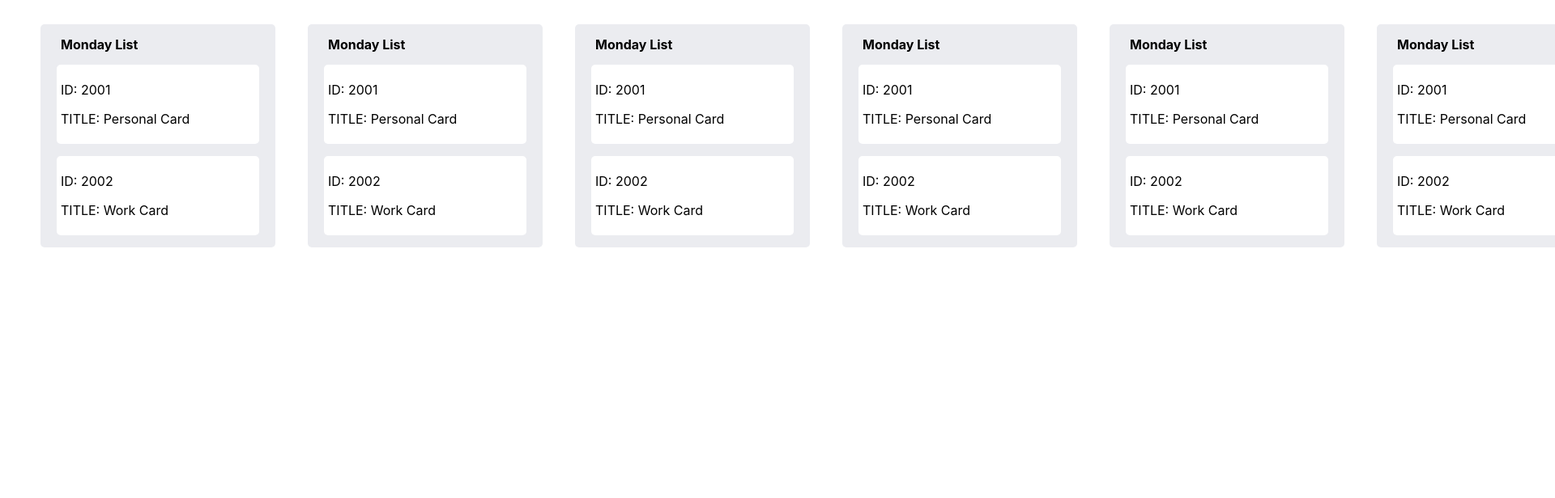
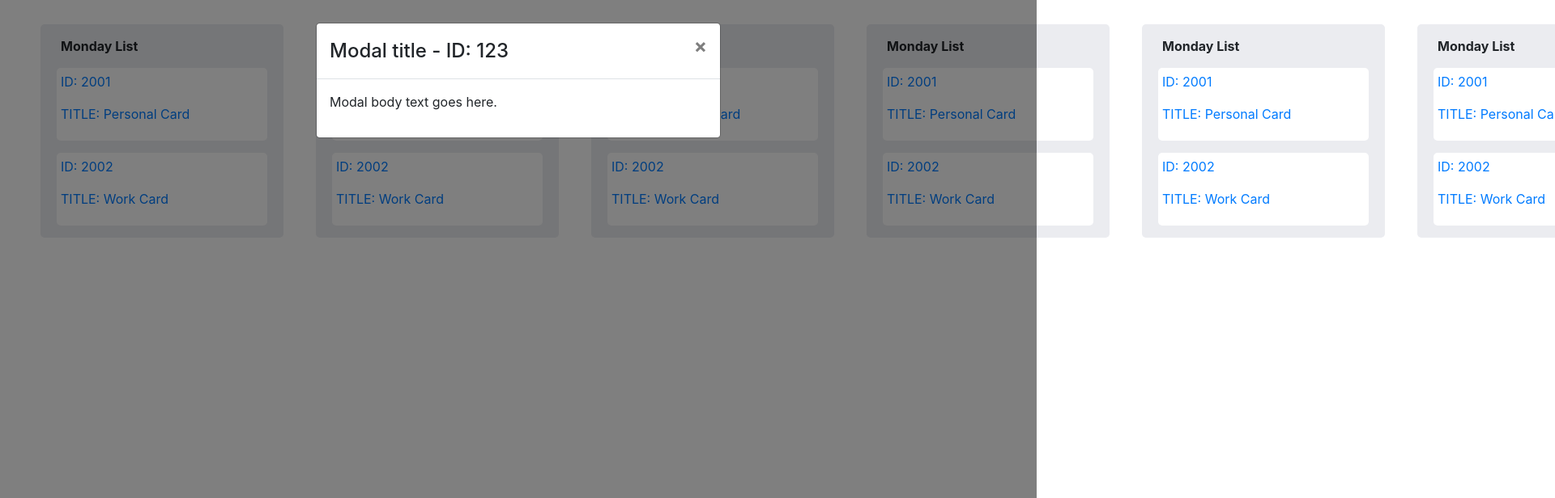
Before and after one commit to zalkar-z/daily, a React (Create React App) app: page /checklist/12345 in a window 1280 px wide. Shown: the top 616 px of the page at 81% size, 1920 px wide, since content can reach past the window. Built offline with nearby package versions, Linux system fonts and the light colour scheme.

Commit message:
add modal routing logic to checklists

```diff
--- a/package.json
+++ b/package.json
@@ -7,13 +7,17 @@
     "@testing-library/react": "^9.3.2",
     "@testing-library/user-event": "^7.1.2",
     "@types/jest": "^24.0.0",
+    "@types/lodash": "^4.14.161",
     "@types/node": "^12.0.0",
     "@types/react": "^16.9.0",
     "@types/react-dom": "^16.9.0",
+    "@types/react-router-dom": "^5.1.5",
     "bootstrap": "^4.5.2",
+    "lodash": "^4.17.20",
     "react": "^16.13.1",
     "react-bootstrap": "^1.3.0",
     "react-dom": "^16.13.1",
+    "react-router-dom": "^5.2.0",
     "react-scripts": "3.4.3",
     "typescript": "~3.7.2"
   },
--- a/src/components/Board/Board.tsx
+++ b/src/components/Board/Board.tsx
@@ -1,11 +1,33 @@
-import React, { ReactElement } from 'react';
+import React, { ReactElement, useState, useEffect } from 'react';
+import { RouteComponentProps } from 'react-router-dom';
+import { has } from 'lodash';
+
 import List from '../List/List';
+import Checklist from '../Checklist/Checklist';
 
 import './Board.css';
 
 const listIds = ['1001', '1002', '1003', '1004', '1005', '1006'];
 
-const Board: React.FC = () => {
+interface Props {
+  match: object,
+  history: object,
+}
+
+const Board: React.FC<Props & RouteComponentProps> = ({ match, history }) => {
+  const [ modalVisible, setModalVisible ] = useState(false);
+
+  useEffect(() => {
+    if (has(match, 'params.id')) {
+      setModalVisible(true);
+    }
+  }, [match]);
+
+  function hideChecklist() {
+    setModalVisible(false);
+    history.push('/');
+  };
+
   return (
     <div className="Board">
       {listIds.map(
@@ -13,6 +35,7 @@ const Board: React.FC = () => {
           return <List key={id} id={id} />
         }
       )}
+      <Checklist id="123" show={modalVisible} onHide={hideChecklist} />
     </div>
   )
 };
--- a/src/components/Card/Card.tsx
+++ b/src/components/Card/Card.tsx
@@ -1,5 +1,5 @@
 import React from 'react';
-import Checklist from '../Checklist/Checklist';
+import {Link} from 'react-router-dom';
 
 import './Card.css';
 
@@ -9,13 +9,13 @@ interface Props {
 }
 
 const Card: React.FC<Props> = ({ id, title }) => {
-  const checklistId = '3001';
   return (
-    <div className="Card">
-      <p>ID: {id}</p>
-      <p>TITLE: {title}</p>
-      {/* <Checklist id={checklistId} /> */}
-    </div>
+    <Link to="/checklist/12345">
+      <div className="Card">
+        <p>ID: {id}</p>
+        <p>TITLE: {title}</p>
+      </div>
+    </Link>
   )
 };
 
--- a/src/components/Checklist/Checklist.tsx
+++ b/src/components/Checklist/Checklist.tsx
@@ -1,16 +1,26 @@
 import React from 'react';
+import Modal from 'react-bootstrap/Modal';
 
 import './Checklist.css';
 
 interface Props {
-  id: string
+  id: string,
+  show: boolean,
+  onHide: Function,
 }
 
-const Checklist: React.FC<Props> = ({ id }) => {
+const Checklist: React.FC<Props> = ({ id, show, onHide }) => {
   return (
     <div>
-      <p>ID: {id}</p>
-      <p>Checklist items here:</p>
+      <Modal show={show} onHide={onHide} animation={false}>
+        <Modal.Header closeButton>
+          <Modal.Title>Modal title - ID: {id}</Modal.Title>
+        </Modal.Header>
+
+        <Modal.Body>
+          <p>Modal body text goes here.</p>
+        </Modal.Body>
+      </Modal>
     </div>
   )
 };
--- a/src/components/List/List.css
+++ b/src/components/List/List.css
@@ -1,6 +1,6 @@
 .list {
   display: inline-block;
-  width: 250px;
+  width: 300px;
   padding: 15px 20px;
   margin: 0 20px;
   border-radius: 5px;
--- a/src/index.tsx
+++ b/src/index.tsx
@@ -1,17 +1,24 @@
 import React from 'react';
 import ReactDOM from 'react-dom';
+import {
+  BrowserRouter as Router,
+  Switch,
+  Route
+} from 'react-router-dom';
+
+import Board from './components/Board/Board';
+
 import './index.css';
-import Board from './components/Board/Board';
-import * as serviceWorker from './serviceWorker';
+import 'bootstrap/dist/css/bootstrap.min.css';
 
 ReactDOM.render(
   <React.StrictMode>
-    <Board />
+    <Router>
+      <Switch>
+        <Route path="/" exact component={Board} />
+        <Route path="/checklist/:id" component={Board} />
+      </Switch>
+    </Router>
   </React.StrictMode>,
   document.getElementById('root')
 );
-
-// If you want your app to work offline and load faster, you can change
-// unregister() to register() below. Note this comes with some pitfalls.
-// Learn more about service workers: https://bit.ly/CRA-PWA
-serviceWorker.unregister();
```
Also changed, not shown: 1 other file (tests, documents, lock files or other folders).
